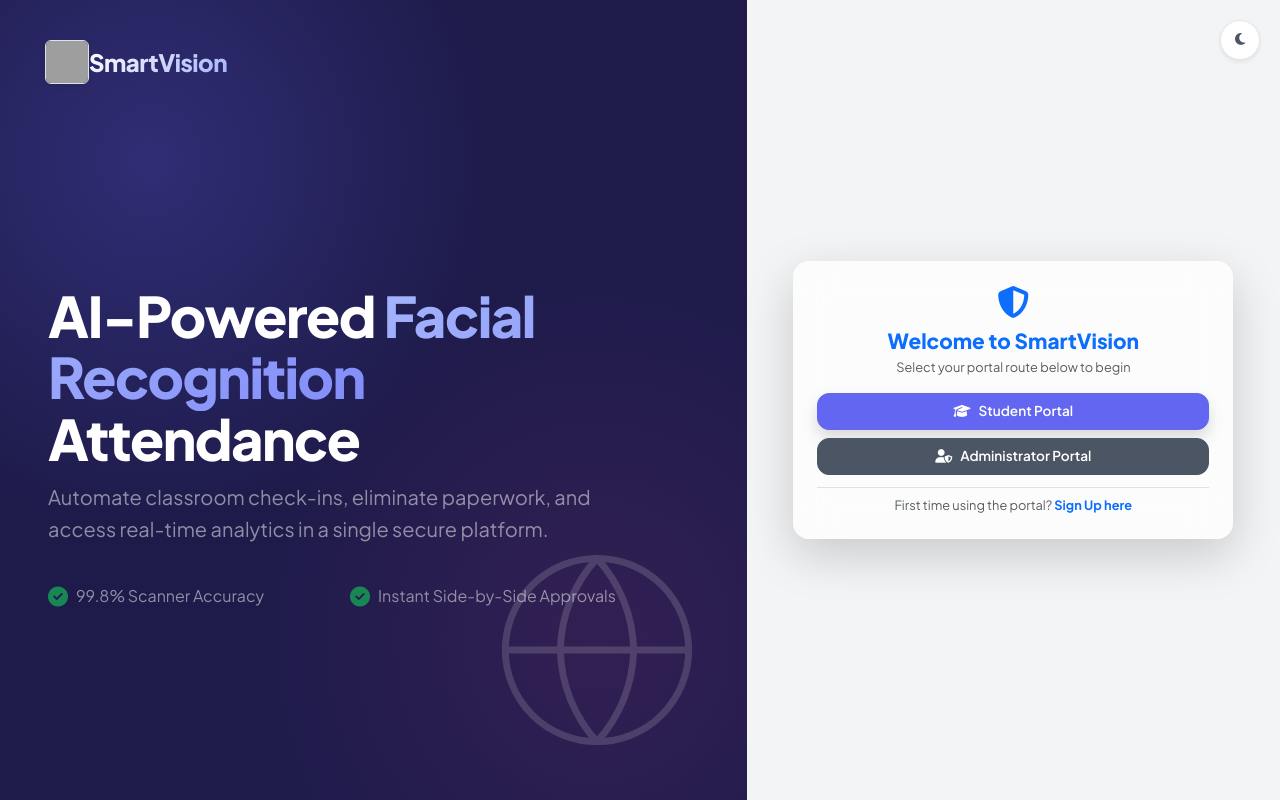
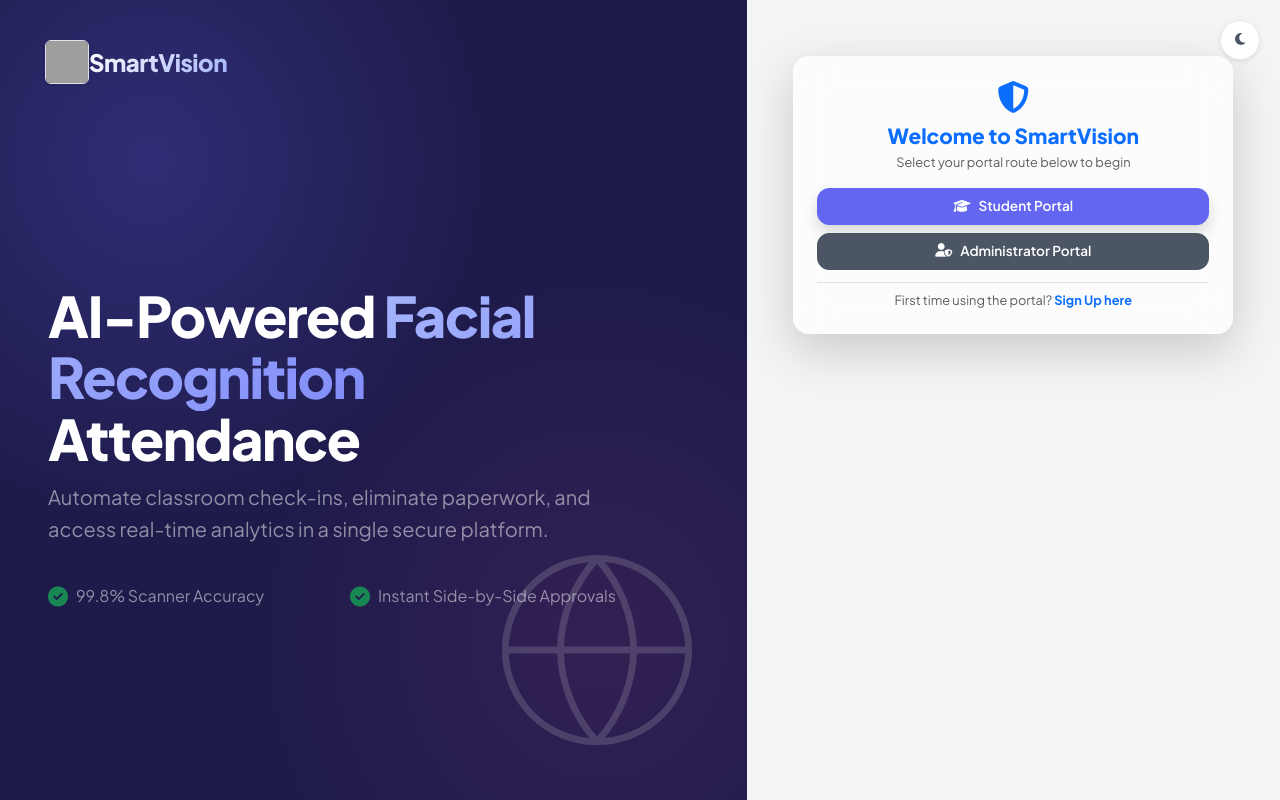
Before and after one commit to shivamvishwakarma0000/smartVision_Attendance_Portal, a Flask app: page / in a window 1280 px wide. Run offline with Flask 3, Linux system fonts and the light colour scheme; some libraries are stand-ins or nearby versions; grey boxes are pictures that could not be loaded.

Commit message:
Improve scrolling, fix dark mode text visibility, and ensure register button remains reachable

```diff
--- a/static/css/style.css
+++ b/static/css/style.css
@@ -707,3 +707,20 @@ body {
         overflow: hidden;
     }
 }
+/* Fixes for dark mode text colors */
+[data-theme="dark"] .form-label,
+[data-theme="dark"] label,
+[data-theme="dark"] .text-dark {
+    color: var(--text-primary) !important;
+}
+
+/* Fixes for mobile scrolling */
+.auth-scroll-container {
+    background-color: var(--bg-main) !important;
+}
+@media (min-width: 992px) {
+    .auth-scroll-container {
+        height: 100vh;
+        overflow-y: auto;
+    }
+}
--- a/templates/landing.html
+++ b/templates/landing.html
@@ -59,11 +59,10 @@
     </div>
 
     <!-- Right Side: Unified Glass Card (Centering Container) -->
-    <div class="col-lg-5 col-12 d-flex flex-column p-3 p-md-4 bg-light"
-         style="height: 100vh; overflow-y: auto; background-color: var(--bg-main) !important;">
+    <div class="col-lg-5 col-12 d-flex flex-column p-3 p-md-4 bg-light auth-scroll-container">
 
         <div class="card p-3 p-md-4 shadow-lg border-0 w-100 fade-in"
-             style="max-width: 440px; background: var(--bg-card); backdrop-filter: blur(20px); border-radius: 20px; border: 1px solid var(--border-card); margin: auto;">
+             style="max-width: 440px; background: var(--bg-card); backdrop-filter: blur(20px); border-radius: 20px; border: 1px solid var(--border-card); margin: 2rem auto;">
 
             <!-- Dynamic State Panels -->
 
```
